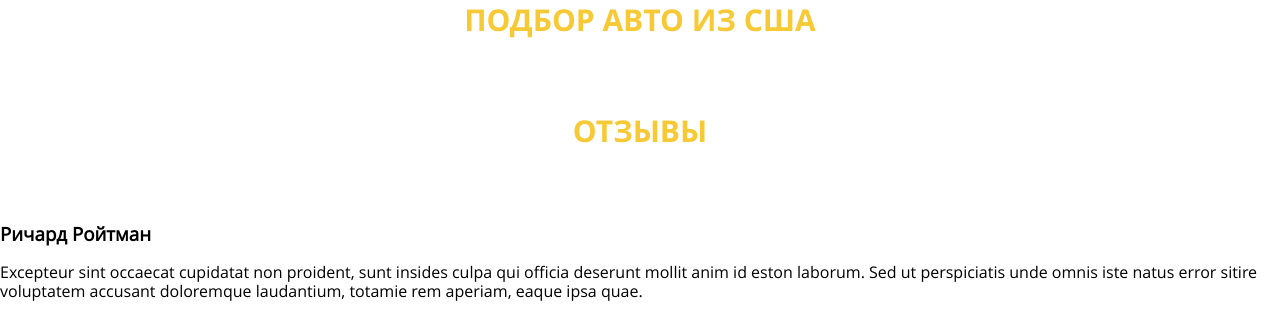
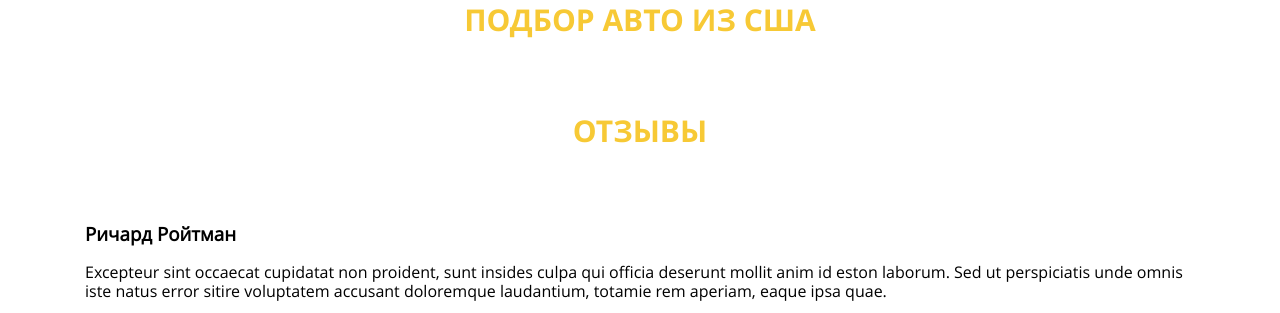
Before and after one commit to TarasDrobotko/autobrazzers, a PHP site: page / in a window 1280 px wide. Shown: the part 3791-4104 px from the top of the page. Run offline with PHP 8.4, Linux system fonts and the light colour scheme; some libraries are stand-ins or nearby versions.

Commit message:
add html markup for reviews block and security

```diff
--- a/index.php
+++ b/index.php
@@ -4,6 +4,7 @@
 <head>
   <meta charset="UTF-8" />
   <meta name="viewport" content="width=device-width, initial-scale=1.0" />
+  <meta rel="nofollow" />
   <title>AUTOBRAZZERS</title>
   <link rel="stylesheet" href="css/style.css" type="text/css" />
 </head>
@@ -237,13 +238,40 @@
     </div>
     <div class="reviews">
       <h2>ОТЗЫВЫ</h2>
+      <div class="container">
+        <div class="reviews-items">
+          <div class="reviews-item">
             <h3>Ричард Ройтман</h3>
-      <p>
+            <p class="reviews-item__text">
               Excepteur sint occaecat cupidatat non proident, sunt insides culpa qui
               officia deserunt mollit anim id eston laborum. Sed ut perspiciatis
               unde omnis iste natus error sitire voluptatem accusant doloremque
               laudantium, totamie rem aperiam, eaque ipsa quae.
             </p>
+            <img src='/images/‘‘.png' alt="Лапки цитаты" class="reviews-item__img">
+          </div>
+          <div class=" reviews-item">
+            <h3>Ричард Ройтман</h3>
+            <p class="reviews-item__text">
+              Excepteur sint occaecat cupidatat non proident, sunt insides culpa qui
+              officia deserunt mollit anim id eston laborum. Sed ut perspiciatis
+              unde omnis iste natus error sitire voluptatem accusant doloremque
+              laudantium, totamie rem aperiam, eaque ipsa quae.
+            </p>
+            <img src='/images/‘‘.png' alt="Лапки цитаты" class="reviews-item__img">
+          </div>
+          <div class="reviews-item">
+            <h3>Ричард Ройтман</h3>
+            <p class="reviews-item__text">
+              Excepteur sint occaecat cupidatat non proident, sunt insides culpa qui
+              officia deserunt mollit anim id eston laborum. Sed ut perspiciatis
+              unde omnis iste natus error sitire voluptatem accusant doloremque
+              laudantium, totamie rem aperiam, eaque ipsa quae.
+            </p>
+            <img src='/images/‘‘.png' alt="Лапки цитаты" class="reviews-item__img">
+          </div>
+        </div>
+      </div>
     </div>
     <div class="contacts">
       <h2>КОНТАКТЫ</h2>
@@ -322,7 +350,7 @@
   <script src="js/slick.min.js"></script>
   <script src="js/main.js"></script>
   <script src="js/google_map.js"></script>
-  <script async defer src="https://maps.googleapis.com/maps/api/js?key=AIzaSyCLRztqwLiL4BxTlvoHO8PBcIx_1Yo7YaA&callback=initMap">
+  <script async defer src="https://maps.googleapis.com/maps/api/js?key=my_key&callback=initMap">
   </script>
 </body>
 
```
Lines whose indentation alone changed are shown as unchanged.
